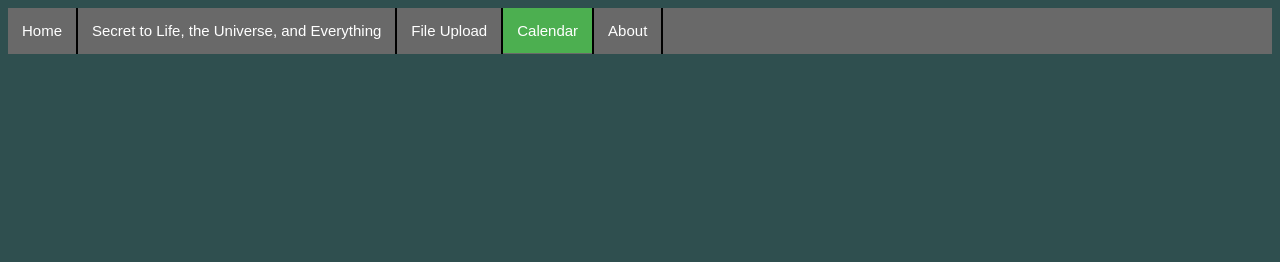
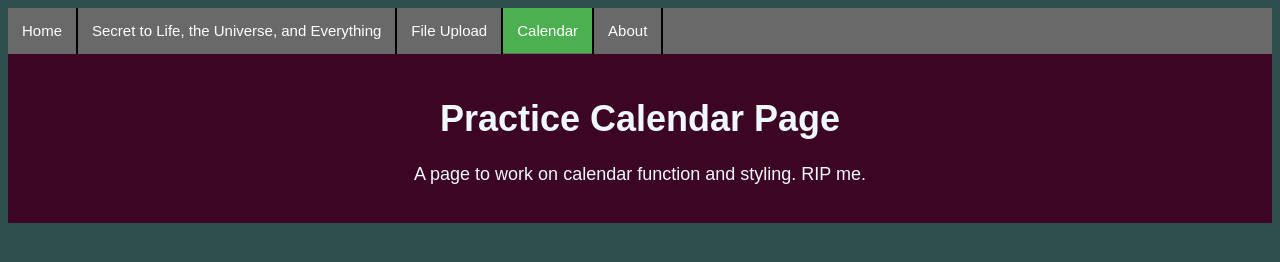
Before and after one commit to mghoskins/webWork, a plain HTML site: page practice2/calendar.html in a window 1280 px wide. Drawn offline with Linux system fonts and the light colour scheme.

Commit message:
Title banner added to calndar page

```diff
--- a/practice2/calendar.html
+++ b/practice2/calendar.html
@@ -33,6 +33,16 @@
     <b></b>
 
   </div>
+  <!-- End: Top page navigation bar -->
+
+  <!-- Title and quick info for the page -->
+  <div class="header">
+    <h1>Practice Calendar Page</h1>
+    <p>A page to work on calendar function and styling. RIP me.</p>
+  </div>
+  <!-- End: Title and quick info for page -->
+
+
 
 </body>
 </html>
```
